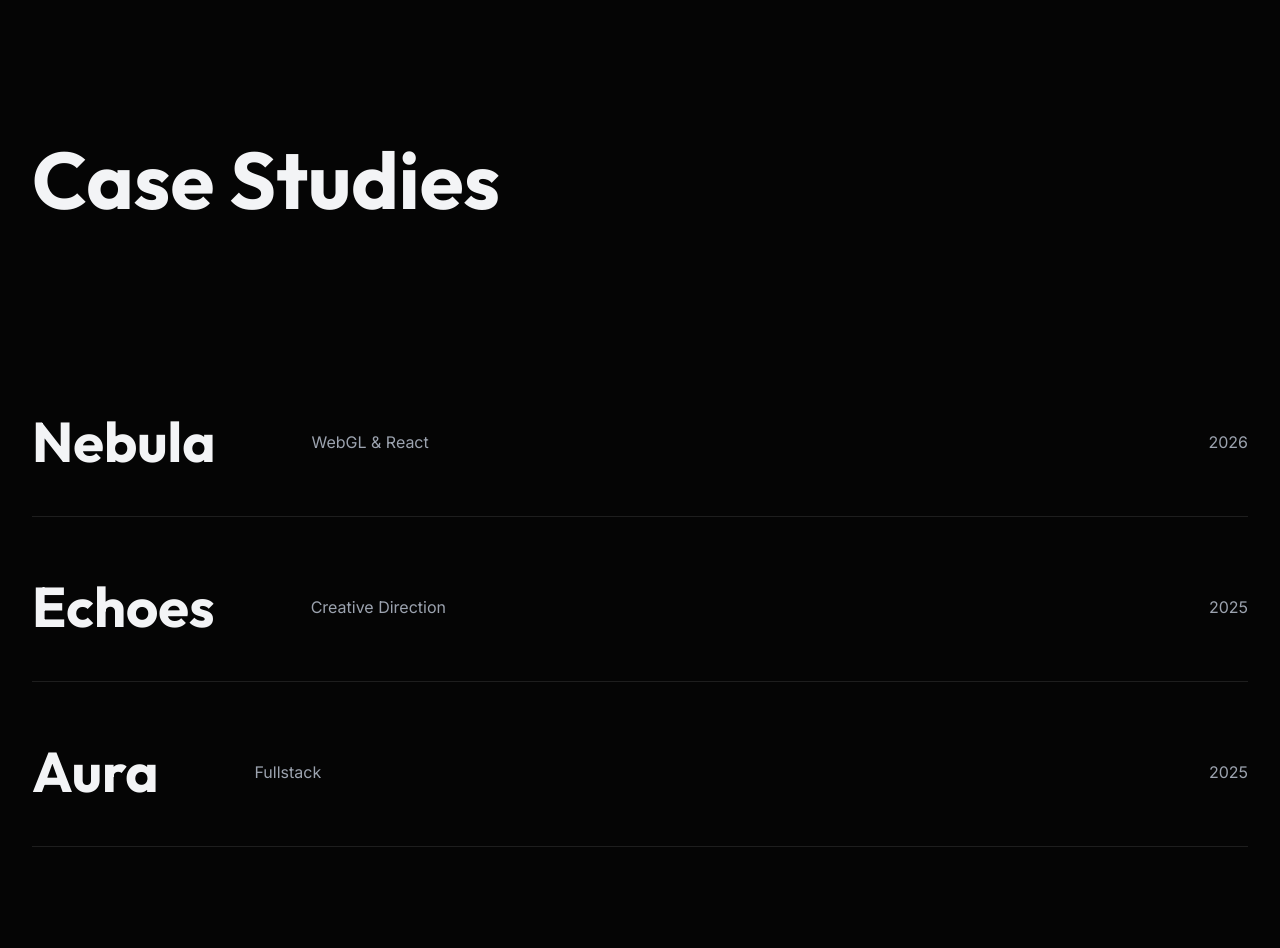
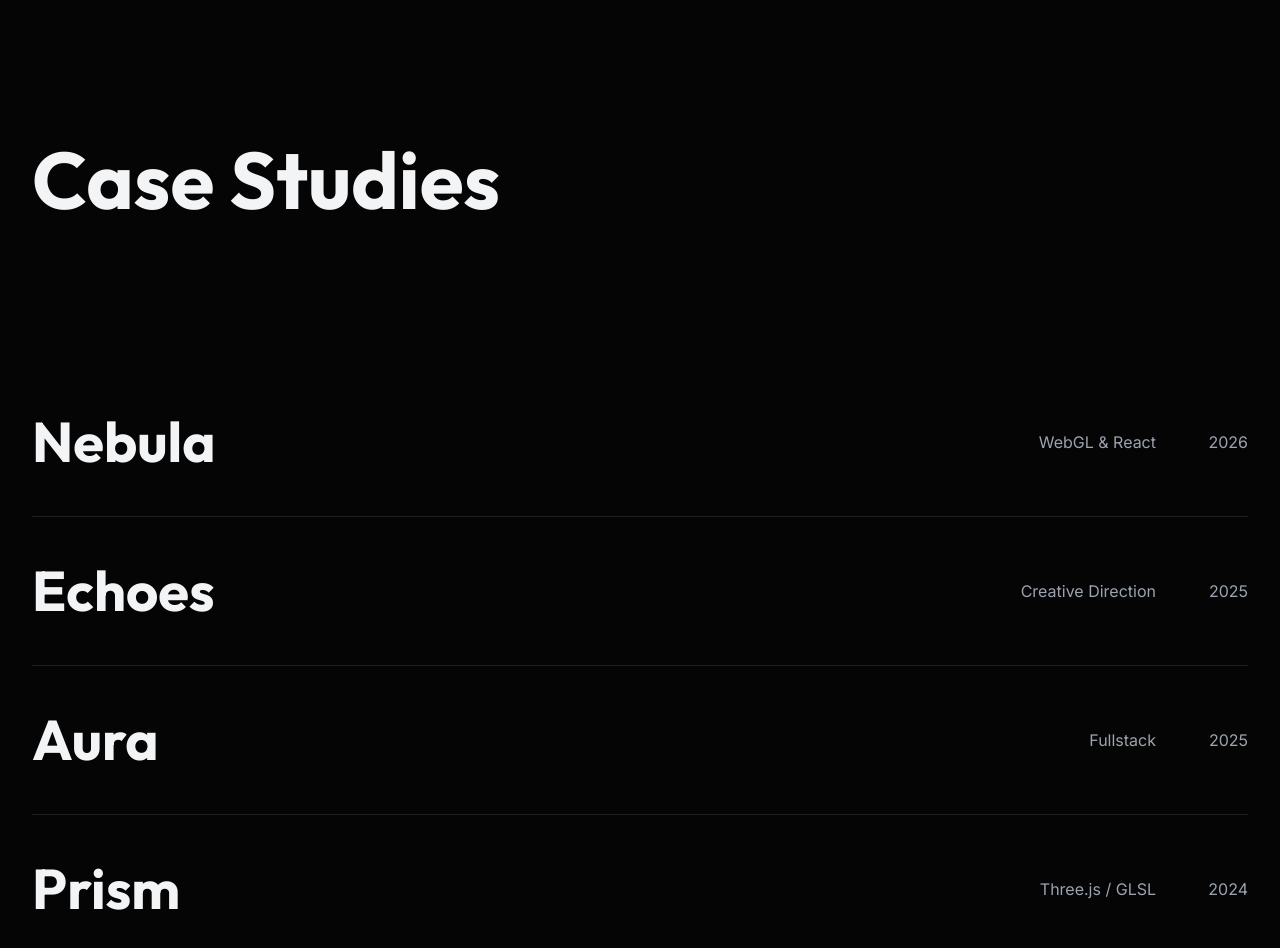
Before and after one commit to Rtur2003/my_music_page, a React (Vite) app: page / in a window 1280 px wide. Shown: the part 680-1628 px from the top of the page. Before the commit the page ends 1600 px from the top, so only its background shows below. Built offline with nearby package versions, Linux system fonts and the light colour scheme.

Commit message:
feat: implement ProjectList component and integrate loading state with Preloader

```diff
--- a/src/App.jsx
+++ b/src/App.jsx
@@ -3,10 +3,13 @@ import SmoothScroll from './components/SmoothScroll';
 import MagneticCursor from './components/MagneticCursor';
 import NoiseOverlay from './components/NoiseOverlay';
 import ProjectCanvas from './components/ProjectCanvas';
+import Preloader from './components/Preloader';
+import Hero from './components/Hero';
+import ProjectList from './components/ProjectList';
 
-// Awwwards aesthetic typically relies on very large bold text and clean empty spaces
 function App() {
   const [hoveredProject, setHoveredProject] = useState(null);
+  const [isLoading, setIsLoading] = useState(true);
 
   return (
     <SmoothScroll>
@@ -17,51 +20,12 @@ function App() {
       <ProjectCanvas hoveredProject={hoveredProject} />
 
       <main style={{ position: 'relative', zIndex: 1 }}>
+        {isLoading && (
+          <Preloader onComplete={() => setIsLoading(false)} />
+        )}
 
-        {/* Preloader area */}
-
-        <section className="container" style={{ minHeight: '100vh', display: 'flex', flexDirection: 'column', justifyContent: 'center' }}>
-          <h1 className="font-display no-overlap-title" style={{ fontSize: 'var(--text-7xl)', lineHeight: 0.9, letterSpacing: '-0.03em', fontWeight: 900, textTransform: 'uppercase' }}>
-            Creative <br/>
-            <span style={{ color: 'var(--color-text-muted)' }}>Frontend</span>
-          </h1>
-          <p style={{ marginTop: 'var(--space-md)', maxWidth: '500px', fontSize: 'var(--text-lg)' }}>
-            Elevating digital experiences through pixel-perfect design, WebGL interactions, and smooth animations.
-          </p>
-        </section>
-
-        <section className="container" style={{ minHeight: '100vh' }}>
-          <h2 className="font-display" style={{ fontSize: 'var(--text-5xl)', marginBottom: 'var(--space-xl)' }}>Case Studies</h2>
-
-          <div className="project-list" style={{ display: 'flex', flexDirection: 'column', gap: 'var(--space-sm)' }}>
-            {[
-              { id: 1, title: 'Nebula', role: 'WebGL & React', year: '2026' },
-              { id: 2, title: 'Echoes', role: 'Creative Direction', year: '2025' },
-              { id: 3, title: 'Aura', role: 'Fullstack', year: '2025' }
-            ].map(proj => (
-              <div
-                key={proj.id}
-                className="project-row"
-                data-cursor-text="View Case"
-                onMouseEnter={() => setHoveredProject(proj.id)}
-                onMouseLeave={() => setHoveredProject(null)}
-                style={{
-                  display: 'grid',
-                  gridTemplateColumns: 'auto 1fr auto',
-                  alignItems: 'center',
-                  gap: 'var(--space-md)',
-                  padding: 'var(--space-md) 0',
-                  borderBottom: '1px solid var(--color-border)',
-                  cursor: 'none'
-                }}
-              >
-                <h3 className="font-display no-overlap-title" style={{ fontSize: 'var(--text-4xl)', fontWeight: 700 }}>{proj.title}</h3>
-                <span className="text-muted" style={{ fontSize: 'var(--text-sm)', justifySelf: 'start', paddingLeft: 'var(--space-lg)' }}>{proj.role}</span>
-                <span className="text-muted" style={{ fontSize: 'var(--text-sm)' }}>{proj.year}</span>
-              </div>
-            ))}
-          </div>
-        </section>
+        <Hero />
+        <ProjectList setHoveredProject={setHoveredProject} />
 
       </main>
     </SmoothScroll>
--- /dev/null
+++ b/src/components/ProjectList.jsx
@@ -0,0 +1,78 @@
+import React from 'react';
+
+const projects = [
+  { id: 1, title: 'Nebula', role: 'WebGL & React', year: '2026' },
+  { id: 2, title: 'Echoes', role: 'Creative Direction', year: '2025' },
+  { id: 3, title: 'Aura', role: 'Fullstack', year: '2025' },
+  { id: 4, title: 'Prism', role: 'Three.js / GLSL', year: '2024' },
+];
+
+export default function ProjectList({ setHoveredProject }) {
+  return (
+    <section className="container" style={{ minHeight: '100vh', paddingBottom: 'var(--space-xl)' }}>
+      <h2 className="font-display" style={{ fontSize: 'var(--text-5xl)', marginBottom: 'var(--space-xl)' }}>Case Studies</h2>
+
+      <div className="project-list" style={{ display: 'flex', flexDirection: 'column' }}>
+        {projects.map(proj => (
+          <div
+            key={proj.id}
+            className="project-row"
+            data-cursor-text="View Case"
+            onMouseEnter={() => setHoveredProject(proj.id)}
+            onMouseLeave={() => setHoveredProject(null)}
+            style={{
+              display: 'grid',
+              /* Using minmax to enforce clamp and prevent text overlap */
+              gridTemplateColumns: 'minmax(0, 1fr) auto auto',
+              alignItems: 'center',
+              gap: 'var(--space-md)',
+              padding: 'var(--space-md) 0',
+              borderBottom: '1px solid var(--color-border)',
+              cursor: 'none'
+            }}
+          >
+            <h3
+              className="font-display no-overlap-title"
+              style={{
+                fontSize: 'var(--text-4xl)',
+                fontWeight: 700,
+                transition: 'transform 0.5s var(--ease-out-expo)',
+              }}
+              onMouseEnter={(e) => {
+                e.currentTarget.style.transform = 'translateX(20px)';
+              }}
+              onMouseLeave={(e) => {
+                e.currentTarget.style.transform = 'translateX(0)';
+              }}
+            >
+              {proj.title}
+            </h3>
+
+            <span
+              className="text-muted"
+              style={{
+                fontSize: 'var(--text-sm)',
+                paddingLeft: 'var(--space-lg)',
+                whiteSpace: 'nowrap'
+              }}
+            >
+              {proj.role}
+            </span>
+
+            <span
+              className="text-muted"
+              style={{
+                fontSize: 'var(--text-sm)',
+                whiteSpace: 'nowrap',
+                minWidth: '60px',
+                textAlign: 'right'
+              }}
+            >
+              {proj.year}
+            </span>
+          </div>
+        ))}
+      </div>
+    </section>
+  );
+}
```
